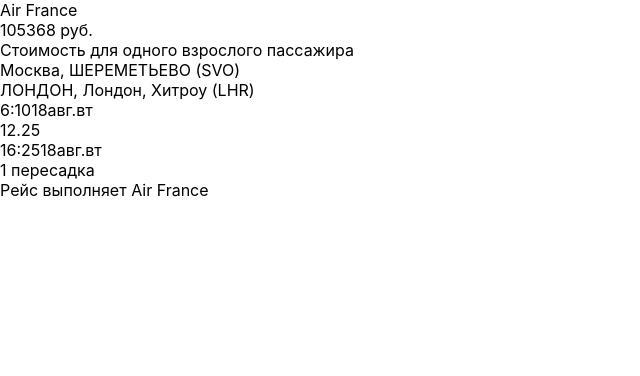
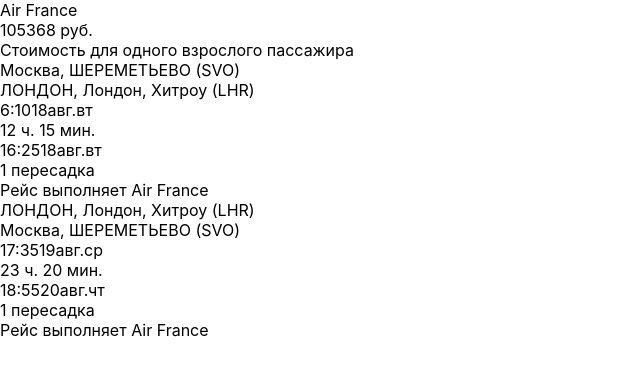
Before and after one commit to stiripo/airlines, a React (Create React App) app: page / in a window 1280 px wide. Shown: the top 376 px of the page, without its empty margins (0-640 px from the left). Built offline with nearby package versions, Linux system fonts and the light colour scheme.

Commit message:
Create FlightLeg component

```diff
--- a/src/components/FlightInfo.tsx
+++ b/src/components/FlightInfo.tsx
@@ -1,11 +1,13 @@
 import { ExtractedFlightData } from "../utils";
-import { FlightDate } from "./FlightDate";
+import { FlightLeg } from "./FlightLeg";
 
 interface Props {
     flight: ExtractedFlightData,
 }
 
 export function FlightInfo({ flight }: Props) {
+    let outbound = flight.legs[0];
+    let inbound = flight.legs[1];
     return (
         <>
             <div>
@@ -13,17 +15,8 @@
                 <div>{flight.price.amount} {flight.price.currency}</div>
                 <div>Стоимость для одного взрослого пассажира</div>
             </div>
-            <div>
-                <div>{flight.departureCity}, {flight.departureAirport.caption} <span>({flight.departureAirport.uid})</span></div>
-                <div>{flight.arrivalCity}, {flight.arrivalAirport.caption} <span>({flight.arrivalAirport.uid})</span></div>
-            </div>
-            <div>
-                <FlightDate date={flight.departureDate} />
-                <div>{flight.duration / 60}</div>
-                <FlightDate date={flight.arrivalDate} />
-            </div>
-            <div>{flight.stops} пересадка</div>
-            <div>Рейс выполняет {flight.carrier}</div>
+            <FlightLeg leg={outbound}/>
+            <FlightLeg leg={inbound}/>
         </>
     )
 }
--- /dev/null
+++ b/src/components/FlightLeg.tsx
@@ -0,0 +1,41 @@
+import { FlightDate } from "./FlightDate";
+
+
+export interface Leg {
+        'departureCity': string,
+        'departureAirport': {
+            'caption': string,
+            'uid': string,
+        },
+        'arrivalCity': string,
+        'arrivalAirport': {
+            'caption': string,
+            'uid': string,
+        },
+        'departureDate': Date,
+        'duration': number,
+        'arrivalDate': Date,
+        'stops': number,
+        'airline': string,
+}
+export interface LegProps {
+    leg: Leg,
+}
+
+export function FlightLeg( { leg }: LegProps) {
+    return (
+        <>
+        <div>
+        <div>{leg.departureCity}, {leg.departureAirport.caption} <span>({leg.departureAirport.uid})</span></div>
+        <div>{leg.arrivalCity}, {leg.arrivalAirport.caption} <span>({leg.arrivalAirport.uid})</span></div>
+    </div>
+    <div>
+        <FlightDate date={leg.departureDate} />
+        <div>{Math.floor(leg.duration / 60)} ч. {leg.duration % 60} мин.</div>
+        <FlightDate date={leg.arrivalDate} />
+    </div>
+    <div>{leg.stops} пересадка</div>
+    <div>Рейс выполняет {leg.airline}</div>
+        </>
+    )
+}
--- a/src/utils.ts
+++ b/src/utils.ts
@@ -1,23 +1,12 @@
+import { Leg } from "./components/FlightLeg";
+
 export interface ExtractedFlightData {
     'carrier': string,
     'price': {
         'amount': number,
         'currency': string,
     },
-    'departureCity': string,
-    'departureAirport': {
-        'caption': string,
-        'uid': string,
-    },
-    'arrivalCity': string,
-    'arrivalAirport': {
-        'caption': string,
-        'uid': string,
-    },
-    'departureDate': Date,
-    'duration': number,
-    'arrivalDate': Date,
-    'stops': number,
+    'legs': Leg[],
 }
 
 export function extractFlightData(data: any): ExtractedFlightData {
@@ -27,6 +16,8 @@
             amount: 0,
             currency: '',
         },
+        legs: [
+            {
                 departureCity: '',
                 departureAirport: {
                     caption: '',
@@ -41,27 +32,50 @@
                 duration: 0,
                 arrivalDate: new Date(),
                 stops: 0,
+                airline: ' ',
+            },
+            {
+                departureCity: '',
+                departureAirport: {
+                    caption: '',
+                    uid: '',
+                },
+                arrivalCity: '',
+                arrivalAirport: {
+                    caption: '',
+                    uid: ''
+                },
+                departureDate: new Date(),
+                duration: 0,
+                arrivalDate: new Date(),
+                stops: 0,
+                airline: ' ',
+            }
+        ],
     };
 
     result.carrier = data.flight.carrier.caption;
     result.price.amount = data.flight.price.total.amount;
     result.price.currency = data.flight.price.total.currency;
 
-    let outboundSegments = data.flight.legs[0].segments;
-    result.departureCity = outboundSegments[0].departureCity.caption;
-    result.departureAirport = {
-        'caption': outboundSegments[0].departureAirport.caption,
-        'uid': outboundSegments[0].departureAirport.uid,
+    for (let i = 0; i < 2; i++) {
+        let segments = data.flight.legs[i].segments;
+        result.legs[i].departureCity = segments[0].departureCity.caption;
+        result.legs[i].departureAirport = {
+            'caption': segments[0].departureAirport.caption,
+            'uid': segments[0].departureAirport.uid,
         };
 
-    result.arrivalCity = outboundSegments[outboundSegments.length - 1].arrivalCity.caption;
-    result.arrivalAirport = {
-        'caption': outboundSegments[outboundSegments.length - 1].arrivalAirport.caption,
-        'uid': outboundSegments[outboundSegments.length - 1].arrivalAirport.uid,
+        result.legs[i].arrivalCity = segments[segments.length - 1].arrivalCity.caption;
+        result.legs[i].arrivalAirport = {
+            'caption': segments[segments.length - 1].arrivalAirport.caption,
+            'uid': segments[segments.length - 1].arrivalAirport.uid,
         };
-    result.departureDate = new Date(outboundSegments[0].departureDate);
-    result.duration = data.flight.legs[0].duration;
-    result.arrivalDate = new Date(outboundSegments[outboundSegments.length - 1].arrivalDate);
-    result.stops = data.flight.legs[0].segments.length - 1;
+        result.legs[i].departureDate = new Date(segments[0].departureDate);
+        result.legs[i].duration = data.flight.legs[i].duration;
+        result.legs[i].arrivalDate = new Date(segments[segments.length - 1].arrivalDate);
+        result.legs[i].stops = data.flight.legs[i].segments.length - 1;
+        result.legs[i].airline = data.flight.legs[i].segments[i].airline.caption;
+    }
     return result;
 }
```
Lines whose indentation alone changed are shown as unchanged.
